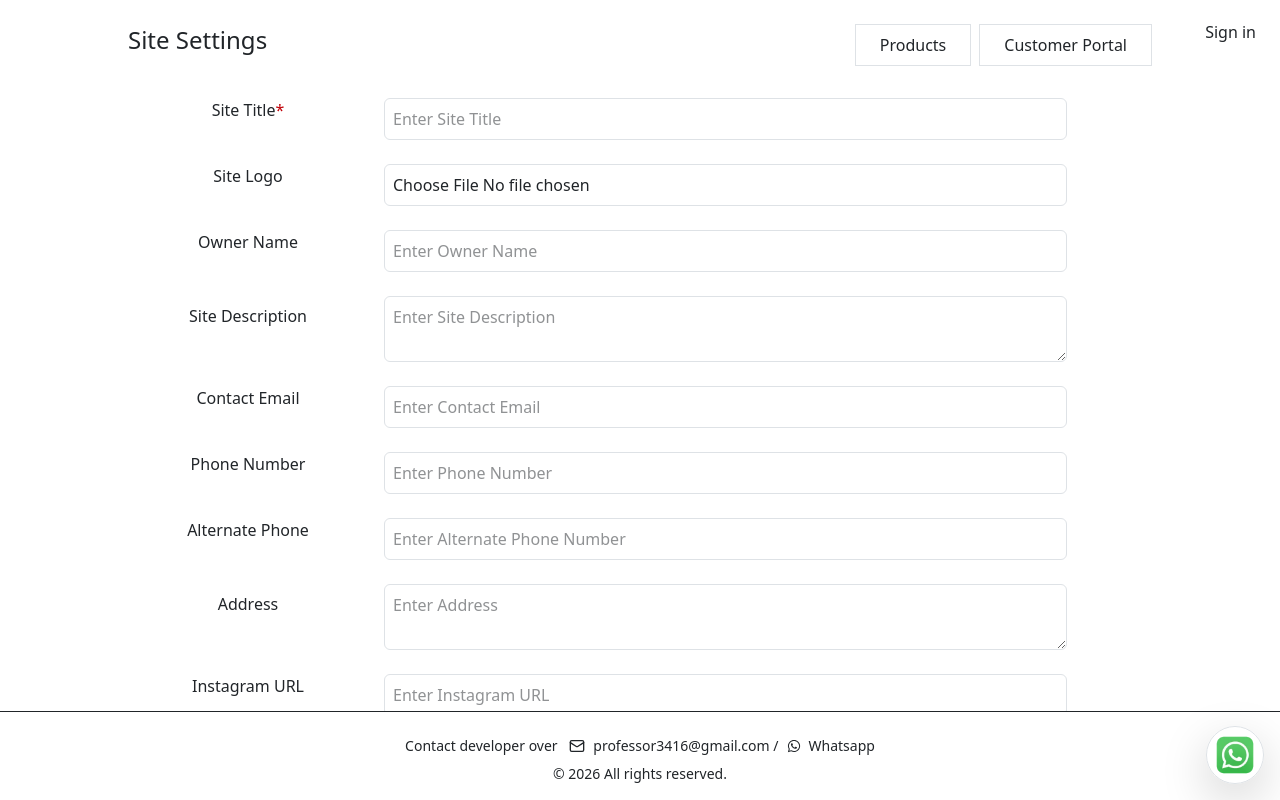
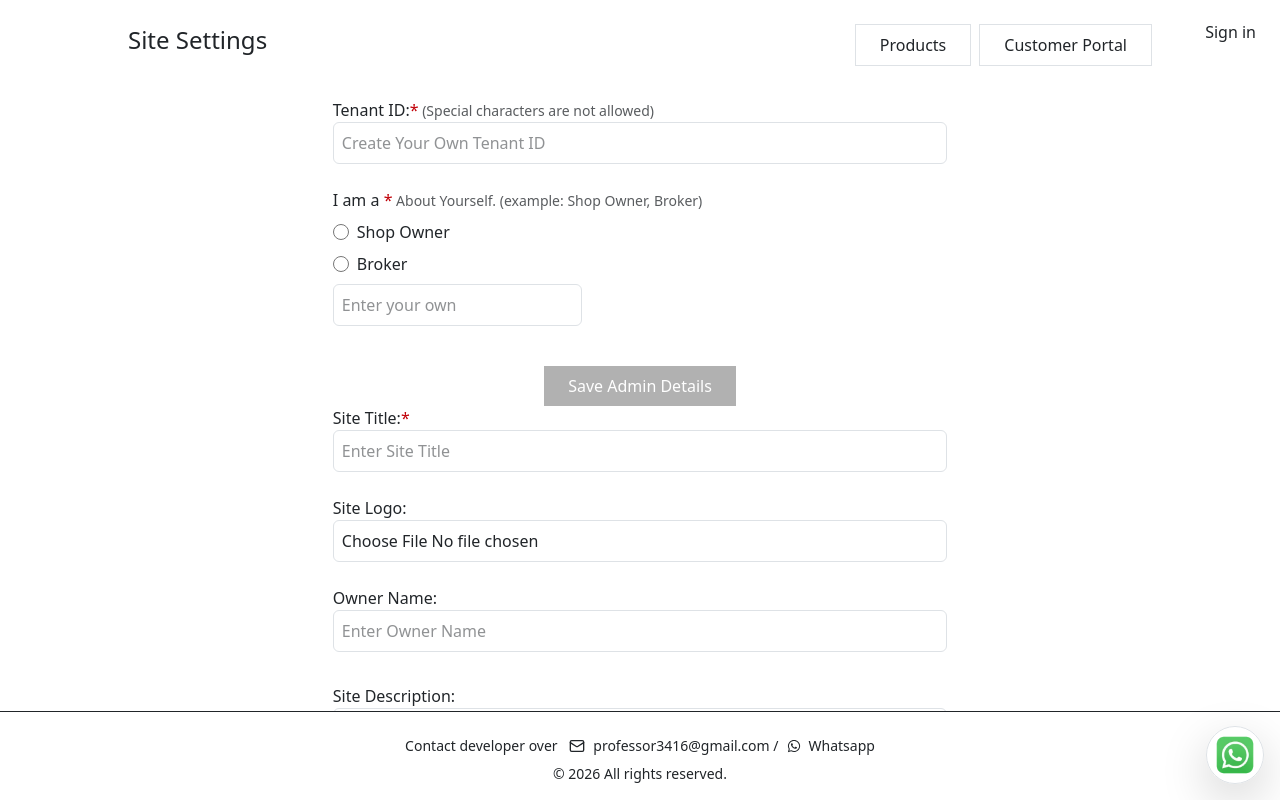
Before and after one commit to Harshal3416/portlify, a Next.js app in the folder frontend/: page /admin/settings in a window 1280 px wide. Shown: the top 800 px of the page. Built offline with nearby package versions, Linux system fonts and the light colour scheme; no server answers.

Commit message:
added tenant details form

```diff
--- a/frontend/app/admin/settings/page.tsx
+++ b/frontend/app/admin/settings/page.tsx
@@ -19,6 +19,11 @@ export default function Settings() {
 
     const [localDetails, setLocalDetails] = useState<SiteDetail | null>(null)
     const [error, setError] = useState('')
+
+    const [tenantid, setTenantid] = useState('');
+    const [tenantDomain, setTenantDomain] = useState("");
+    const [selectedOption, setSelectedOption] = useState("");
+
 
     const updateField = (field: keyof SiteDetail) => (e: React.ChangeEvent<HTMLInputElement | HTMLTextAreaElement>) => {
         console.log("setting value", field, e.target.value)
@@ -56,15 +61,6 @@ export default function Settings() {
         }
     }
 
-
-    // Route protection - redirect to login if not authenticated
-    // useEffect(() => {
-    //     if (!user) {
-    //         router.push("/admin/login");
-    //         return;
-    //     }
-    // }, [user, router]);
-
     // Load initial details from context or mutation
     useEffect(() => {
         if (!shopid) return;
@@ -100,18 +96,18 @@ export default function Settings() {
 
     const updateSettings = () => {
 
-        if(((localDetails?.contactphone !== '' && !validatePhone(localDetails?.contactphone+'')) ||
-        (localDetails?.alternatecontactphone !== '' && !validatePhone(localDetails?.alternatecontactphone+'')))) {
+        if(((localDetails?.contactphone && localDetails?.contactphone !== '' && !validatePhone(localDetails?.contactphone+'')) ||
+        (localDetails?.alternatecontactphone && localDetails?.alternatecontactphone !== '' && !validatePhone(localDetails?.alternatecontactphone+'')))) {
             return setError("Enter a valid Phone number")
         };
 
-        if(localDetails?.contactemail !== '' && !validateEmail(localDetails?.contactemail || '')) {
+        if(localDetails?.contactemail && localDetails?.contactemail !== '' && !validateEmail(localDetails?.contactemail || '')) {
             return setError("Enter a valid Email")
         };
 
-        if ((localDetails?.instagramurl !== '' && !isValidUrl(localDetails?.instagramurl || '')) ||
-            (localDetails?.googleurl !== '' && !isValidUrl(localDetails?.googleurl || '')) ||
-            (localDetails?.justdialurl !== '' && !isValidUrl(localDetails?.justdialurl || ''))) {
+        if ((localDetails?.instagramurl && localDetails?.instagramurl !== '' && !isValidUrl(localDetails?.instagramurl || '')) ||
+            (localDetails?.googleurl && localDetails?.googleurl !== '' && !isValidUrl(localDetails?.googleurl || '')) ||
+            (localDetails?.justdialurl && localDetails?.justdialurl !== '' && !isValidUrl(localDetails?.justdialurl || ''))) {
             return setError("Enter valid URL")
         }
 
@@ -200,6 +196,17 @@ export default function Settings() {
         return null;
     };
 
+    const updateAdminDetails = () => {
+
+    }
+
+    const hasSpecialCharacter = (value: string) => {
+        const regex = /[^a-zA-Z0-9]/;
+        const isValid = regex.test(value);
+        console.log("Validity", isValid)
+        return !isValid;
+    }
+
     return (
         <>
         <div className="m-4 w-[80%] mx-auto">
@@ -219,11 +226,92 @@ export default function Settings() {
                 </div>
             </header>
 
+                    <div className="w-[60%] mx-auto">
+            {/* Tenant details */}
+            <div className="flex flex-col items-start w-full mb-4">
+                <label className="text-left pr-4 font-medium">Tenant ID:<span className="text-red-700">*</span><span className="text-sm text-muted"> (Special characters are not allowed)</span></label>
+                <input
+                    className="p-2 border border-gray-300 rounded-md w-full"
+                    name="tenantid"
+                    type="text"
+                    placeholder="Create Your Own Tenant ID"
+                    maxLength={10}
+                    value={tenantid}
+                    onChange={(e) =>
+                        hasSpecialCharacter(e.target.value) &&
+                    setTenantid(e.target.value)
+                  }
+                />
+            </div>
+
+            <div className="flex flex-col items-start w-full mb-4">
+                <label className="font-medium mb-2">
+                    I am a <span className="text-red-700">*</span>
+                    <span className="text-sm text-muted">
+                        {" "}About Yourself. (example: Shop Owner, Broker)
+                    </span>
+                </label>
+
+                {/* Option 1 */}
+                <div className="flex items-center gap-2 mb-2">
+                    <input
+                        type="radio"
+                        name="tenantdomain"
+                        value="Shop Owner"
+                        checked={selectedOption === "Shop Owner"}
+                        onChange={(e) => {
+                            setSelectedOption(e.target.value);
+                            setTenantDomain(e.target.value);
+                        }}
+                        className="h-4 w-4 text-blue-600 border-gray-300 focus:ring-blue-500"
+                    />
+                    <span>Shop Owner</span>
+                </div>
+
+                {/* Option 2 */}
+                <div className="flex items-center gap-2 mb-2">
+                    <input
+                        type="radio"
+                        name="tenantdomain"
+                        value="Broker"
+                        checked={selectedOption === "Broker"}
+                        onChange={(e) => {
+                            setSelectedOption(e.target.value);
+                            setTenantDomain(e.target.value);
+                        }}
+                        className="h-4 w-4 text-blue-600 border-gray-300 focus:ring-blue-500"
+                    />
+                    <span>Broker</span>
+                </div>
+
+                {/* Option 3: Custom input */}
+                <div className="flex items-center gap-2">
+                    <input
+                        type="text"
+                        placeholder="Enter your own"
+                        value={""}
+                        onFocus={() => {
+                            setSelectedOption("Custom");
+                            setTenantDomain(""); // clear when focusing
+                        }}
+                        onChange={(e) => setTenantDomain(e.target.value)}
+                        className="p-2 border border-gray-300 rounded-md w-full text-sm"
+                    />
+                </div>
+            </div>
+
+            <div className="flex justify-center">
+                <button className="px-4 py-2 bg-black text-white rounded-md mt-3 disabled:opacity-30" onClick={updateAdminDetails}
+                    disabled={!tenantDomain || !tenantid}>
+                    Save Admin Details
+                </button>
+            </div>
+
             {/* Site Title */}
-            <div className="flex flex-row items-start w-full mb-4">
-                <label className="w-1/4 text-center pr-4 font-medium">Site Title<span className="text-red-700">*</span></label>
+            <div className="flex flex-col items-start w-full mb-4">
+                <label className="text-left pr-4 font-medium">Site Title:<span className="text-red-700">*</span></label>
                 <input
-                    className="p-2 border border-gray-300 rounded-md w-2/3"
+                    className="p-2 border border-gray-300 rounded-md w-full"
                     name="sitetitle"
                     type="text"
                     placeholder="Enter Site Title"
@@ -234,9 +322,9 @@ export default function Settings() {
             </div>
 
             {/* Site Logo */}
-            <div className="flex flex-row items-start w-full mb-4">
-                <label className="w-1/4 text-center pr-4 font-medium">Site Logo</label>
-                <div className="w-2/3">
+            <div className="flex flex-col items-start w-full mb-4">
+                <label className="text-left pr-4 font-medium">Site Logo:</label>
+                <div className="w-full">
                     <input
                         className="p-2 border border-gray-300 rounded-md w-full"
                         name="sitelogourl"
@@ -249,10 +337,10 @@ export default function Settings() {
             </div>
 
             {/* Owner Name */}
-            <div className="flex flex-row items-start w-full mb-4">
-                <label className="w-1/4 text-center pr-4 font-medium">Owner Name</label>
+            <div className="flex flex-col items-start w-full mb-4">
+                <label className="text-left pr-4 font-medium">Owner Name:</label>
                 <input
-                    className="p-2 border border-gray-300 rounded-md w-2/3"
+                    className="p-2 border border-gray-300 rounded-md w-full"
                     name="ownername"
                     type="text"
                     placeholder="Enter Owner Name"
@@ -262,10 +350,10 @@ export default function Settings() {
             </div>
 
             {/* Site Description */}
-            <div className="flex flex-row items-start w-full mb-4">
-                <label className="w-1/4 text-center pr-4 font-medium pt-2">Site Description</label>
+            <div className="flex flex-col items-start w-full mb-4">
+                <label className="text-left pr-4 font-medium pt-2">Site Description:</label>
                 <textarea
-                    className="p-2 border border-gray-300 rounded-md w-2/3"
+                    className="p-2 border border-gray-300 rounded-md w-full"
                     name="sitedescription"
                     placeholder="Enter Site Description"
                     value={localDetails?.sitedescription ?? ''}
@@ -274,10 +362,10 @@ export default function Settings() {
             </div>
 
             {/* Contact Email */}
-            <div className="flex flex-row items-start w-full mb-4">
-                <label className="w-1/4 text-center pr-4 font-medium">Contact Email</label>
+            <div className="flex flex-col items-start w-full mb-4">
+                <label className="text-left pr-4 font-medium">Contact Email:</label>
                 <input
-                    className="p-2 border border-gray-300 rounded-md w-2/3"
+                    className="p-2 border border-gray-300 rounded-md w-full"
                     name="contactemail"
                     type="email"
                     placeholder="Enter Contact Email"
@@ -287,10 +375,10 @@ export default function Settings() {
             </div>
 
             {/* Phone Number */}
-            <div className="flex flex-row items-start w-full mb-4">
-                <label className="w-1/4 text-center pr-4 font-medium">Phone Number</label>
+            <div className="flex flex-col items-start w-full mb-4">
+                <label className="text-left pr-4 font-medium">Phone Number:</label>
                 <input
-                    className="p-2 border border-gray-300 rounded-md w-2/3"
+                    className="p-2 border border-gray-300 rounded-md w-full"
                     name="contactphone"
                     type="tel"
                     placeholder="Enter Phone Number"
@@ -300,10 +388,10 @@ export default function Settings() {
             </div>
 
             {/* Alternate Phone */}
-            <div className="flex flex-row items-start w-full mb-4">
-                <label className="w-1/4 text-center pr-4 font-medium">Alternate Phone</label>
+            <div className="flex flex-col items-start w-full mb-4">
+                <label className="text-left pr-4 font-medium">Alternate Phone:</label>
                 <input
-                    className="p-2 border border-gray-300 rounded-md w-2/3"
+                    className="p-2 border border-gray-300 rounded-md w-full"
                     name="alternatecontactphone"
                     type="tel"
                     placeholder="Enter Alternate Phone Number"
@@ -313,10 +401,10 @@ export default function Settings() {
             </div>
 
             {/* Address */}
-            <div className="flex flex-row items-start w-full mb-4">
-                <label className="w-1/4 text-center pr-4 font-medium pt-2">Address</label>
+            <div className="flex flex-col items-start w-full mb-4">
+                <label className="text-left pr-4 font-medium pt-2">Address:</label>
                 <textarea
-                    className="p-2 border border-gray-300 rounded-md w-2/3"
+                    className="p-2 border border-gray-300 rounded-md w-full"
                     name="address"
                     placeholder="Enter Address"
                     maxLength={200}
@@ -326,10 +414,10 @@ export default function Settings() {
             </div>
 
             {/* Social Links */}
-            <div className="flex flex-row items-start w-full mb-4">
-                <label className="w-1/4 text-center pr-4 font-medium">Instagram URL</label>
+            <div className="flex flex-col items-start w-full mb-4">
+                <label className="text-left pr-4 font-medium">Instagram URL:</label>
                 <input
-                    className="p-2 border border-gray-300 rounded-md w-2/3"
+                    className="p-2 border border-gray-300 rounded-md w-full"
                     name="instagramurl"
                     type="url"
                     placeholder="Enter Instagram URL"
@@ -338,10 +426,10 @@ export default function Settings() {
                 />
             </div>
 
-            <div className="flex flex-row items-start w-full mb-4">
-                <label className="w-1/4 text-center pr-4 font-medium">Google URL</label>
+            <div className="flex flex-col items-start w-full mb-4">
+                <label className="text-left pr-4 font-medium">Google URL:</label>
                 <input
-                    className="p-2 border border-gray-300 rounded-md w-2/3"
+                    className="p-2 border border-gray-300 rounded-md w-full"
                     name="googleurl"
                     type="url"
                     placeholder="Enter Google URL"
@@ -350,10 +438,10 @@ export default function Settings() {
                 />
             </div>
 
-            <div className="flex flex-row items-start w-full mb-4">
-                <label className="w-1/4 text-center pr-4 font-medium">Just Dial URL</label>
+            <div className="flex flex-col items-start w-full mb-4">
+                <label className="text-left pr-4 font-medium">Just Dial URL:</label>
                 <input
-                    className="p-2 border border-gray-300 rounded-md w-2/3"
+                    className="p-2 border border-gray-300 rounded-md w-full"
                     name="justdialurl"
                     type="url"
                     placeholder="Enter Just Dial URL"
@@ -363,9 +451,9 @@ export default function Settings() {
             </div>
 
             {/* Opening Hours */}
-            <div className="flex flex-row items-start w-full mb-4">
-                <label className="w-1/4 text-center pr-4 font-medium pt-2">Opening Hours</label>
-                <div className="w-2/3 space-y-2">
+            <div className="flex flex-col items-start w-full mb-4">
+                <label className="text-left font-medium py-2">Opening Hours:</label>
+                <div className="w-full space-y-2">
                     <div className="flex items-start">
                         <span className="w-24 text-sm font-medium">Monday:</span>
                         <input
@@ -440,10 +528,11 @@ export default function Settings() {
             </div>
 
             {error && (
-                <p className="text-red-600 mb-2 text-sm max-w-md text-center">
+                <p className="text-red-600 mb-2 text-sm max-w-md text-left">
                     {error}
                 </p>
             )}
+        </div>
         </div>
         <div className="flex justify-center">
             <button className="px-4 py-2 bg-black text-white rounded-md mt-3 disabled:opacity-30" onClick={updateSettings}
```
